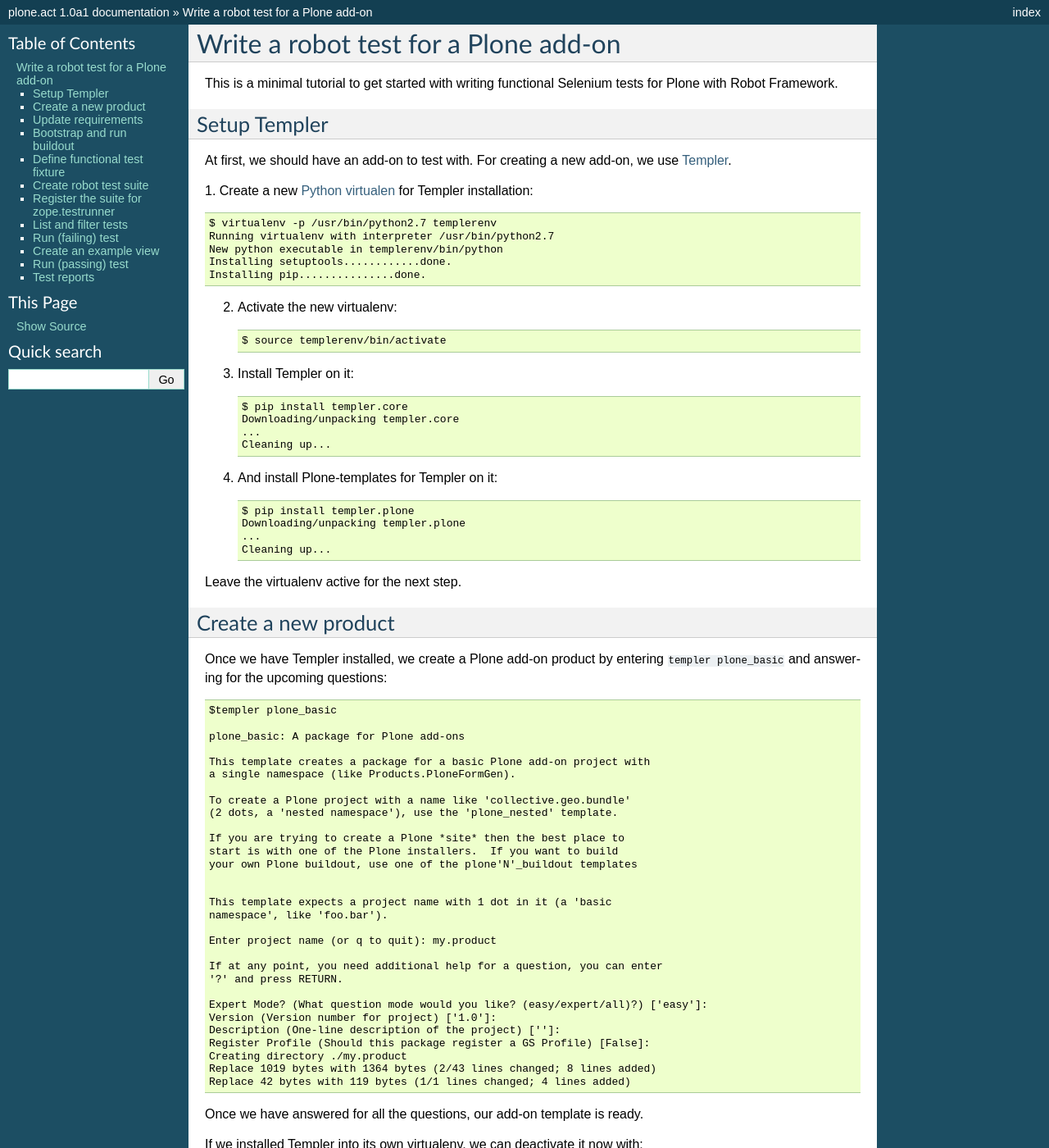
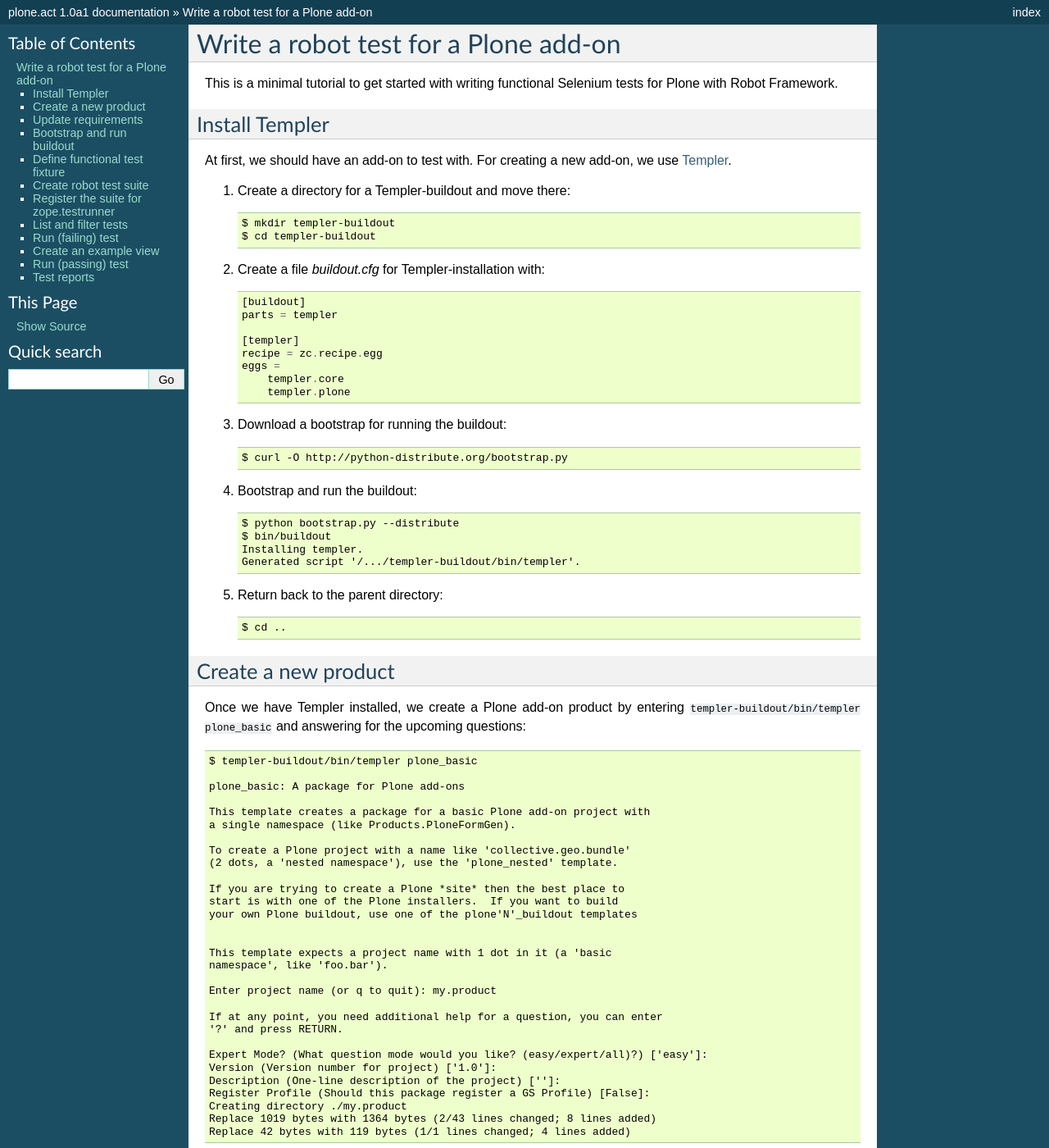
Before and after one commit to plone/plone.app.robotframework, a Sphinx documentation site: the page built from docs/source/tutorial.rst, in a window 1280 px wide and 1400 px high. Shown: the whole window at 82% size. Built offline with Sphinx 7.4.7, drawn with Linux system fonts in a browser that asks for light colours.

Commit message:
Fix tutorial to use only buildout and not virtualenv

```diff
--- a/docs/source/tutorial.rst
+++ b/docs/source/tutorial.rst
@@ -5,50 +5,52 @@
 tests for Plone with Robot Framework.
 
 
-Setup Templer
--------------
+Install Templer
+---------------
 
 At first, we should have an add-on to test with. For creating a new add-on, we
 use `Templer <http://templer-manual.readthedocs.org/en/latest/>`_.
 
-1. Create a new
-`Python virtualen <http://www.virtualenv.org/>`_
-for Templer installation::
+1. Create a directory for a Templer-buildout and move there::
 
-    $ virtualenv -p /usr/bin/python2.7 templerenv
-    Running virtualenv with interpreter /usr/bin/python2.7
-    New python executable in templerenv/bin/python
-    Installing setuptools............done.
-    Installing pip...............done.
+    $ mkdir templer-buildout
+    $ cd templer-buildout
 
-2. Activate the new virtualenv::
+2. Create a file `buildout.cfg` for Templer-installation with::
 
-    $ source templerenv/bin/activate
+    [buildout]
+    parts = templer
 
-3. Install Templer on it::
+    [templer]
+    recipe = zc.recipe.egg
+    eggs =
+        templer.core
+        templer.plone
 
-    $ pip install templer.core
-    Downloading/unpacking templer.core
-    ...
-    Cleaning up...
+3. Download a bootstrap for running the buildout::
 
-4. And install Plone-templates for Templer on it::
+    $ curl -O http://python-distribute.org/bootstrap.py
 
-    $ pip install templer.plone
-    Downloading/unpacking templer.plone
-    ...
-    Cleaning up...
+4. Bootstrap and run the buildout::
 
-Leave the virtualenv active for the next step.
+    $ python bootstrap.py --distribute
+    $ bin/buildout
+    Installing templer.
+    Generated script '/.../templer-buildout/bin/templer'.
+
+5. Return back to the parent directory::
+
+    $ cd ..
 
 
 Create a new product
 --------------------
 
 Once we have Templer installed, we create a Plone add-on product by entering
-``templer plone_basic`` and answering for the upcoming questions::
+``templer-buildout/bin/templer plone_basic`` and answering for the upcoming
+questions::
 
-    $templer plone_basic
+    $ templer-buildout/bin/templer plone_basic
 
     plone_basic: A package for Plone add-ons
 
@@ -80,11 +82,6 @@
     Replace 42 bytes with 119 bytes (1/1 lines changed; 4 lines added)
 
 Once we have answered for all the questions, our add-on template is ready.
-
-If we installed Templer into its own virtualenv, we can deactivate it now
-with::
-
-    $ deactivate
 
 
 Update requirements
```
